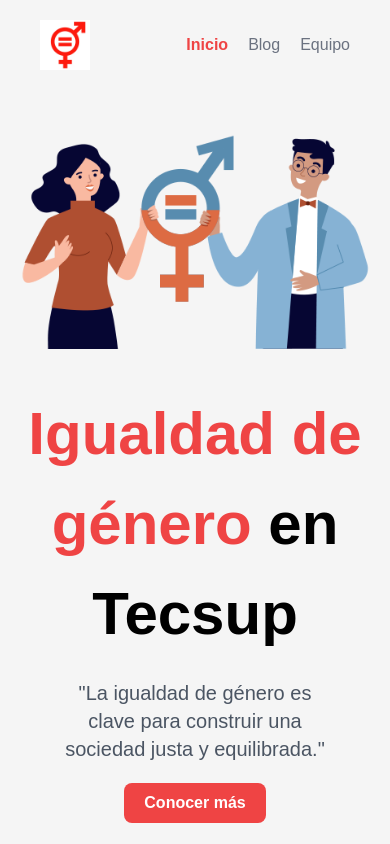
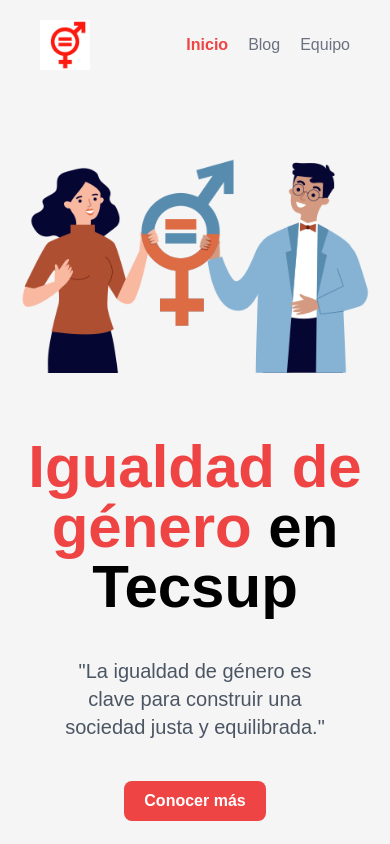
Before and after one commit to branch-main/igualdad-de-genero, a Next.js app: page / in a window 390 px wide. Shown: the top 844 px of the page. Built offline with nearby package versions, Linux system fonts and the light colour scheme.

Commit message:
refactor: change hero margins

```diff
--- a/components/Hero.tsx
+++ b/components/Hero.tsx
@@ -5,14 +5,14 @@
 
 export default function Hero() {
   return (
-    <div className="flex flex-col sm:flex-row-reverse items-center mx-5 gap-10 mt-10 sm:mt-24 sm:mx-20">
+    <div className="flex flex-col sm:flex-row-reverse items-center mx-5 gap-16 sm:gap-10 mt-16 sm:mt-24 sm:mx-20">
       <Image
         className="sm:w-1/2"
         src={igualdadDeGenero}
         alt="Igualdad de género"
       />
-      <div className="sm:w-1/2 flex flex-col gap-5 items-center sm:items-start text-center sm:text-left">
-        <h1 className="font-bold text-6xl leading-normal">
+      <div className="sm:w-1/2 flex flex-col gap-10 sm:gap-5 items-center sm:items-start text-center sm:text-left">
+        <h1 className="font-bold text-6xl sm:leading-normal">
           <span className="text-red-500">Igualdad de género</span> en Tecsup
         </h1>
         <p className="font-medium text-gray-600 text-xl max-w-[80%]">
```
